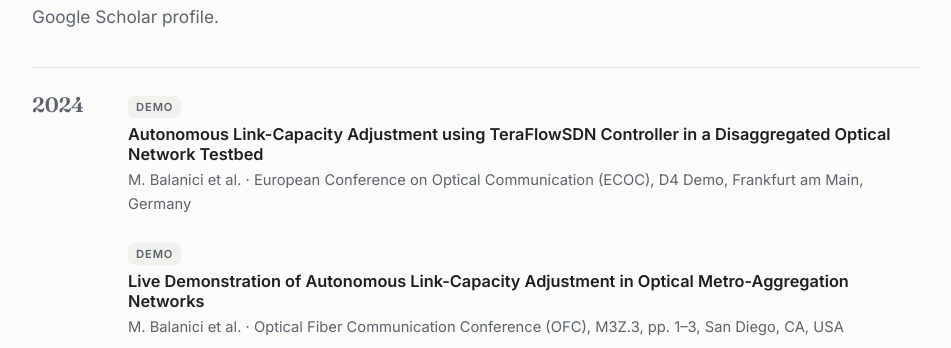
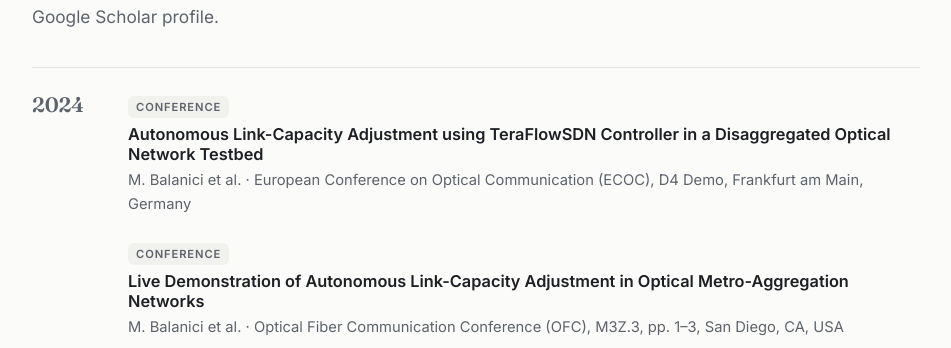
Before and after one commit to mihailbalanici/mihailbalanici.github.io, a Jekyll site: the page built from publications.html, in a window 1280 px wide and 900 px high. Shown: the part 210-558 px from the top of the window, without its empty margins (164-1115 px from the left). Built offline with Jekyll 4.4.1, drawn with Linux system fonts in a browser that asks for light colours.

Commit message:
Update to publications.yml

```diff
--- a/_data/publications.yml
+++ b/_data/publications.yml
@@ -1,11 +1,11 @@
 # Key publications, newest first. Add new entries at the top.
-# type: conference | journal | demo
+# type: journal | conference | talk
 - title: Autonomous Link-Capacity Adjustment using TeraFlowSDN Controller in a Disaggregated Optical Network Testbed
   authors: M. Balanici et al.
   venue: European Conference on Optical Communication (ECOC), D4 Demo
   place: Frankfurt am Main, Germany
   year: 2024
-  type: demo
+  type: conference
   url: "https://scholar.google.de/citations?view_op=view_citation&hl=en&user=P3YThigAAAAJ&citation_for_view=P3YThigAAAAJ:7PzlFSSx8tAC"
 
 - title: Live Demonstration of Autonomous Link-Capacity Adjustment in Optical Metro-Aggregation Networks
@@ -13,7 +13,7 @@
   venue: Optical Fiber Communication Conference (OFC), M3Z.3, pp. 1–3
   place: San Diego, CA, USA
   year: 2024
-  type: demo
+  type: conference
   url: "https://ieeexplore.ieee.org/abstract/document/10526615"
 
 - title: Demonstration of a Real-Time ML Pipeline for Traffic Forecasting in AI-Assisted F5G Optical Access Networks
```
